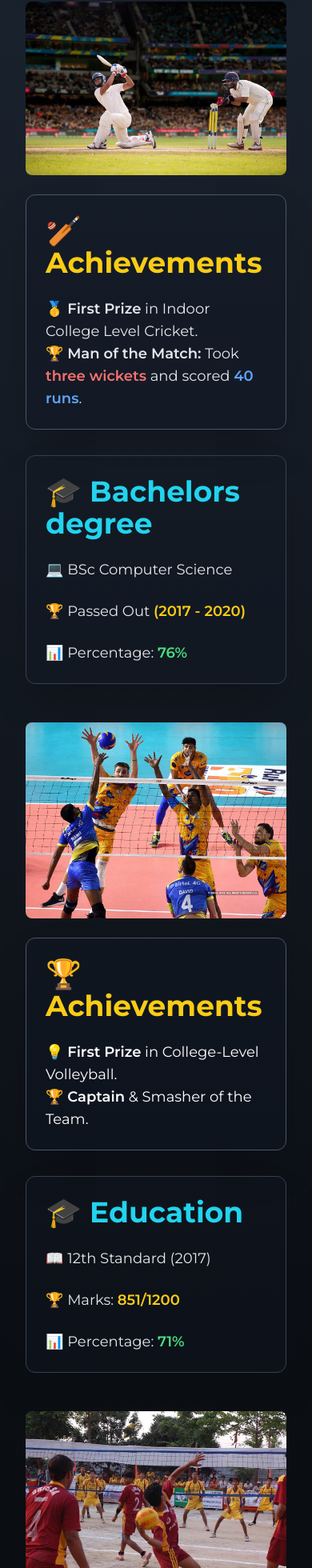
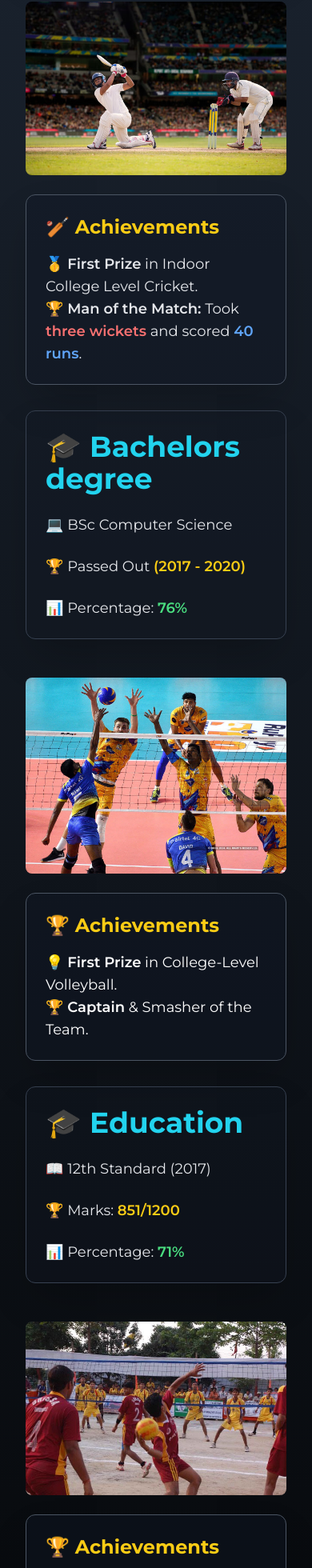
Before and after one commit to anbumanigithub/ReactAnbuPortfolio-anbu_backupvectone, a React (Create React App) app: page / in a window 390 px wide. Shown: the part 4212-6172 px from the top of the page at 80% size. Built offline with nearby package versions, Linux system fonts and the light colour scheme.

Commit message:
Update About.jsx

```diff
--- a/src/components/About.jsx
+++ b/src/components/About.jsx
@@ -36,7 +36,7 @@ const About = () => {
             <div className="grid grid-cols-1 md:grid-cols-2 gap-6 items-center">
               <img src={CricketImage} alt="Cricket" className="w-full h-auto rounded-lg object-cover" />
               <div className="bg-gray-900 bg-opacity-40 p-6 sm:p-8 rounded-xl text-white border border-gray-600 shadow-2xl">
-                <h3 className="text-4xl font-bold mb-6 text-yellow-400">🏏 Achievements</h3>
+                <h3 className="text-2xl sm:text-3xl md:text-4xl font-bold mb-4 sm:mb-6 text-yellow-400">🏏 Achievements</h3>
                 <p className="text-lg text-gray-200">
                   🥇 <span className="font-semibold">First Prize</span> in Indoor College Level Cricket.<br />
                   🏆 <span className="font-semibold">Man of the Match:</span> Took <span className="text-red-400 font-semibold">three wickets</span> and scored <span className="text-blue-400 font-semibold">40 runs</span>.
@@ -59,7 +59,7 @@ const About = () => {
             <div className="grid grid-cols-1 md:grid-cols-2 gap-6 items-center">
               <img src={VolleyballImage} alt="Volleyball" className="w-full h-auto rounded-lg object-cover" />
               <div className="bg-gray-900 bg-opacity-40 p-6 sm:p-8 rounded-xl text-white border border-gray-600 shadow-2xl">
-                <h3 className="text-4xl font-bold mb-6 text-yellow-400">🏆 Achievements</h3>
+                <h3 className="text-2xl sm:text-3xl md:text-4xl font-bold mb-4 sm:mb-6 text-yellow-400">🏆 Achievements</h3>
                 <p className="text-lg">
                   💡 <span className="font-semibold">First Prize</span> in College-Level Volleyball.<br />
                   🏆 <span className="font-semibold">Captain</span> & Smasher of the Team.
@@ -82,7 +82,7 @@ const About = () => {
             <div className="grid grid-cols-1 md:grid-cols-2 gap-6 items-center">
               <img src={throwballImage} alt="Throwball" className="w-full h-auto rounded-lg object-cover" />
               <div className="bg-gray-900 bg-opacity-40 p-6 sm:p-8 rounded-xl text-white border border-gray-600 shadow-2xl">
-                <h3 className="text-4xl font-bold mb-6 text-yellow-400">🏆 Achievements</h3>
+                <h3 className="text-2xl sm:text-3xl md:text-4xl font-bold mb-4 sm:mb-6 text-yellow-400">🏆 Achievements</h3>
                 <p className="text-lg">
                   💡 <span className="font-semibold">First Prize</span> in College-Level Throwball.<br />
                   🏆 <span className="font-semibold">Captain</span> & Lead Attacker.<br />
@@ -106,7 +106,7 @@ const About = () => {
             <div className="grid grid-cols-1 md:grid-cols-2 gap-6 items-center">
               <img src={runningImage} alt="Running" className="w-full h-auto rounded-lg object-cover" />
               <div className="bg-gray-900 bg-opacity-40 p-6 sm:p-8 rounded-xl text-white border border-gray-600 shadow-2xl">
-                <h3 className="text-4xl font-bold mb-6 text-yellow-400">🏆 Achievements</h3>
+                <h3 className="text-2xl sm:text-3xl md:text-4xl font-bold mb-4 sm:mb-6 text-yellow-400">🏆 Achievements</h3>
                 <p className="text-lg">
                   💡 <span className="font-semibold">Winner</span> of Running.<br />
                   🏆 Running is my passion and a vital part of my daily routine.
```
